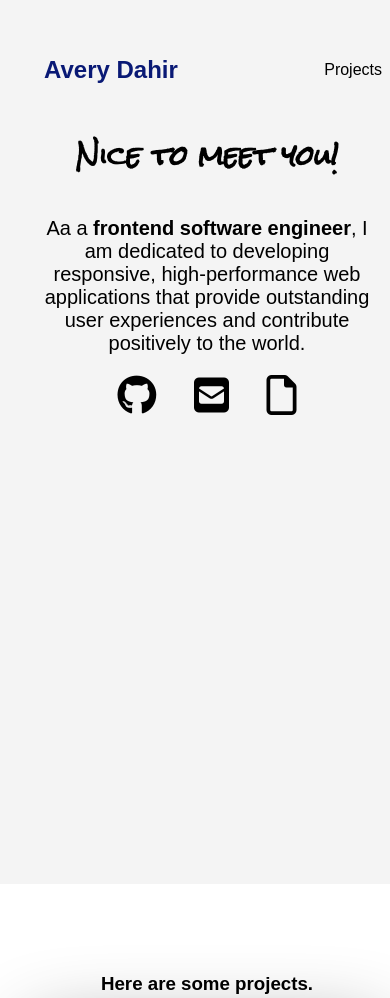
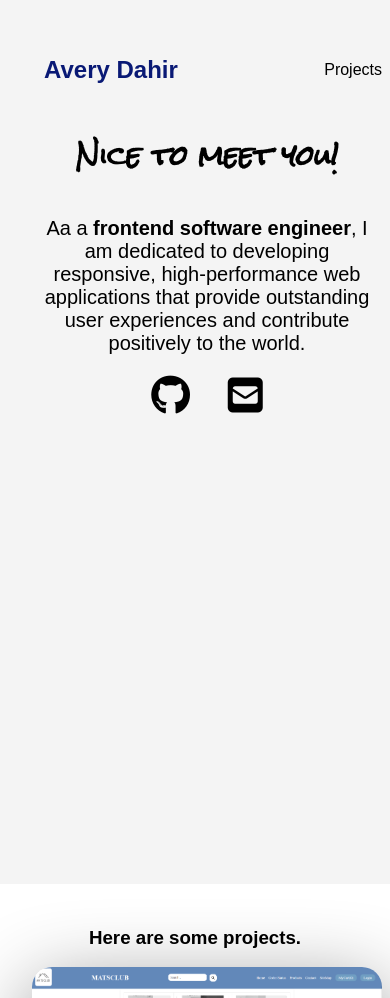
Before and after one commit to eibeoli/eibeoli.github.io, a plain HTML site: page index.html in a window 390 px wide. Shown: the top 998 px of the page. Drawn offline with nearby package versions, Linux system fonts and the light colour scheme.

Commit message:
formatting

```diff
--- a/css/style.css
+++ b/css/style.css
@@ -16,11 +16,20 @@ body {
 }
 
 .row {
-    width: 100%;
-    max-width: 800px;
-    margin: 0 auto;
-    padding: 0 12px;
+  width: 100%;
+  max-width: 1600px;
+  margin: 0 auto;
+  padding: 0 12px;
+  display: flex;
+  flex-wrap: wrap;
+  gap: 12px; /* Optional: spacing between items */
 }
+
+.row > * {
+  flex: 0 0 calc(50% - 6px); /* Two per row with some spacing */
+  box-sizing: border-box;
+}
+
 
 
 /** NAVIGATION **/
@@ -93,17 +102,8 @@ h1 {
 /**ABOUT**/
 
 .container {
-  padding: 50px 0;
+  padding: 4px 0;
 }
-
-
-.row {
-  width: 100%;
-  max-width: 800px;
-  margin: 0 auto;
-  padding: 0 12px;
-}
-
 
 #about-me {
   min-height: 100vh;
@@ -200,7 +200,7 @@ section {
 
 .project {
 
-    margin-bottom: 100px;
+    margin-bottom: 5%;
   }
 
   .project__img {
@@ -244,7 +244,6 @@ section {
 
   }
 
-
   .project__list {
     padding-top: 40px;
   }
@@ -274,7 +273,6 @@ section {
     text-decoration: none;
   }
 
-
   .project__description--title,
   .project__description--sub-title,
   .project__description--para,
@@ -300,3 +298,21 @@ footer {
     justify-content: center;
     padding: 8% 0;
 }
+
+    @media only screen and (max-width:700px) {
+      /* mobile/smaller window view: */
+      .row {
+          flex-direction: column;
+          left: 0;
+          right: 0;
+      }
+
+      .project__description--sub-title,
+      .project__description--para,
+      .project__description--links {
+        font-size: clamp(1rem, 3vw, 1.5rem);
+        margin: 0.5px;;
+      }
+
+        /*todo: fix minor aesthetics later*/
+    }
--- a/index.html
+++ b/index.html
@@ -47,9 +47,6 @@
                         <a href="mailto:bdahir2@gmu.edu" class="about-me_link">
                             <i class="fas fa-envelope-square fa-2x"></i>
                         </a>
-                        <a href="files/r_ad.pdf" target="_blank" class="about-me_link">
-                            <i class="far fa-file fa-2x"></i>
-                        </a>
                     </div>
                 </div>
             </div>
@@ -59,8 +56,8 @@
 
         <section id="projects">
             <div class="container">
+                <center><h3>Here are some projects.</h3></center>
                 <div class="row">
-                    <center><h3>Here are some projects.</h3></center>
                     <li class="project">
                         <div class="project__wrapper">
                         <img src="files/matsclub.png" class="project__img" alt="Brand Availability Checker"> <!--fix image and sizing-->
@@ -131,7 +128,7 @@
                             Web Application
                             </p>
                             <div class="project__description--links">
-                            <a href="https://github.com/eibeoli" target="_blank" class="project__description--link">
+                            <a href="https://github.com/eibeoli/brand-availability" target="_blank" class="project__description--link">
                                 <i class="fab fa-github"></i>
                             </a>
                             <a href="https://brand-availability-32f5869139e1.herokuapp.com/" target=”_blank” class="project__description--link">
```
